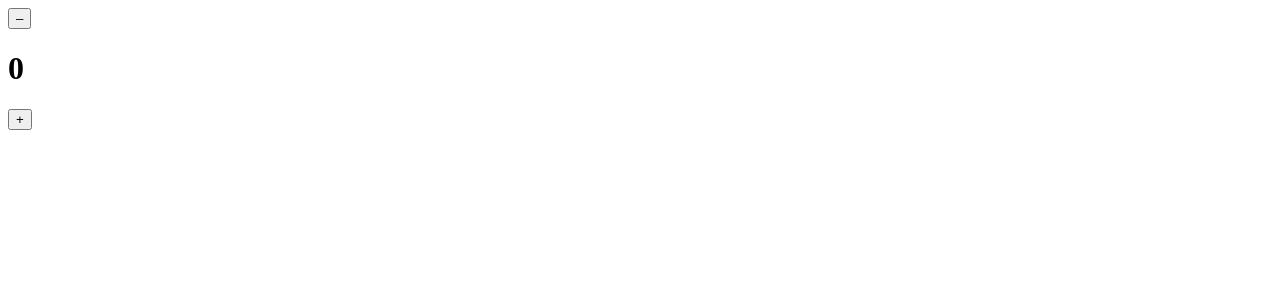
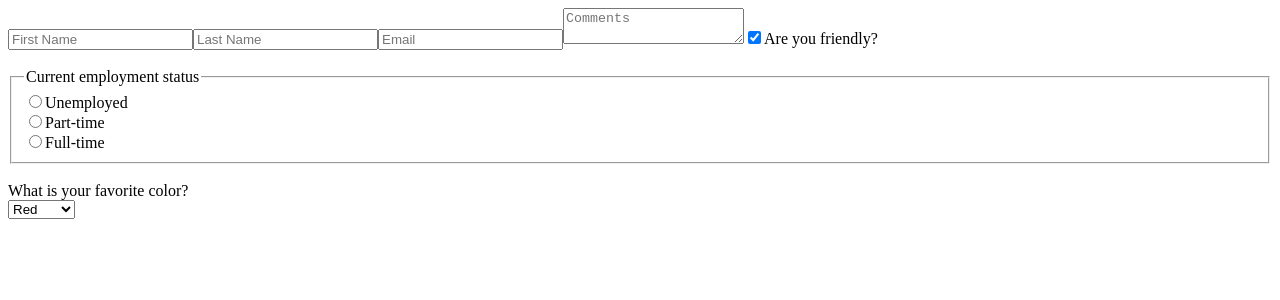
Before and after one commit to Fatima-hub333/REACT-Practices, a React (Create React App) app: page / in a window 1280 px wide. Shown: the top 300 px of the page. Built offline with nearby package versions, Linux system fonts and the light colour scheme.

Commit message:
Update functionality

```diff
--- a/src/App.js
+++ b/src/App.js
@@ -1,33 +1,135 @@
 import React from "react"
 
-export default class App extends React.Component {
-  constructor() {
-    super()
-    this.state = {
-      count: 0
+class App extends React.Component {
+    state = {
+        firstName: "",
+        lastName: "",
+        email: "",
+        comments: "",
+        isFriendly: true,
+        employment: "",
+        favColor: ""
     }
-    this.add = this.add.bind(this)
-    this.subtract = this.subtract.bind(this)
+
+    handleChange = (event) => {
+        const {name, value, type, checked} = event.target
+        type === "checkbox" ?
+            this.setState({
+                [name]: checked
+            })
+        :
+        this.setState({
+            [name]: value
+        })
+    }
+
+  componentDidMount() {
+    this.setState(JSON.parse(localStorage.getItem("formData")))
   }
 
+  componentDidUpdate() {
+    // console.log(this.componentDidUpdate)
+    localStorage.setItem("formData", JSON.stringify(this.state))
+  }
 
-    add = () => {
-        this.setState(prevState => ({count: prevState.count + 1}))
-    }
+  render() {
+      // console.log("Render")
+        return (
+            <form>
+                <input
+                    type="text"
+                    placeholder="First Name"
+                    onChange={this.handleChange}
+                    name="firstName"
+                    value={this.state.firstName}
+                />
+                <input
+                    type="text"
+                    placeholder="Last Name"
+                    onChange={this.handleChange}
+                    name="lastName"
+                    value={this.state.lastName}
+                />
+                <input
+                    type="email"
+                    placeholder="Email"
+                    onChange={this.handleChange}
+                    name="email"
+                    value={this.state.email}
+                />
+                <textarea
+                    value={this.state.comments}
+                    placeholder="Comments"
+                    onChange={this.handleChange}
+                    name="comments"
+                />
+                <input
+                    type="checkbox"
+                    id="isFriendly"
+                    checked={this.state.isFriendly}
+                    onChange={this.handleChange}
+                    name="isFriendly"
+                />
+                <label htmlFor="isFriendly">Are you friendly?</label>
+                <br />
+                <br />
 
-    subtract = () => {
-        this.setState(prevState => ({count: prevState.count - 1}))
-    }
+                <fieldset>
+                    <legend>Current employment status</legend>
+                    <input
+                        type="radio"
+                        id="unemployed"
+                        name="employment"
+                        value="unemployed"
+                        checked={this.state.employment === "unemployed"}
+                        onChange={this.handleChange}
+                    />
+                    <label htmlFor="unemployed">Unemployed</label>
+                    <br />
 
-    render() {
-        return (
-            <div className="counter">
-                <button className="counter--minus" onClick={this.subtract}>–</button>
-                <div className="counter--count">
-                    <h1>{this.state.count}</h1>
-                </div>
-                <button className="counter--plus" onClick={this.add}>+</button>
-            </div>
+                    <input
+                        type="radio"
+                        id="part-time"
+                        name="employment"
+                        value="part-time"
+                        checked={this.state.employment === "part-time"}
+                        onChange={this.handleChange}
+                    />
+                    <label htmlFor="part-time">Part-time</label>
+                    <br />
+
+                    <input
+                        type="radio"
+                        id="full-time"
+                        name="employment"
+                        value="full-time"
+                        checked={this.state.employment === "full-time"}
+                        onChange={this.handleChange}
+                    />
+                    <label htmlFor="full-time">Full-time</label>
+                    <br />
+                </fieldset>
+                <br />
+
+                <label className="favColor" htmlFor="favColor">What is your favorite color?</label>
+                <br />
+                <select
+                    id="favColor"
+                    value={this.state.favColor}
+                    onChange={this.handleChange}
+                    name="favColor"
+                >
+                    <option value="red">Red</option>
+                    <option value="orange">Orange</option>
+                    <option value="yellow">Yellow</option>
+                    <option value="green">Green</option>
+                    <option value="blue">Blue</option>
+                    <option value="indigo">Indigo</option>
+                    <option value="violet">Violet</option>
+                </select>
+            </form>
         )
     }
 }
+
+export default App
```
